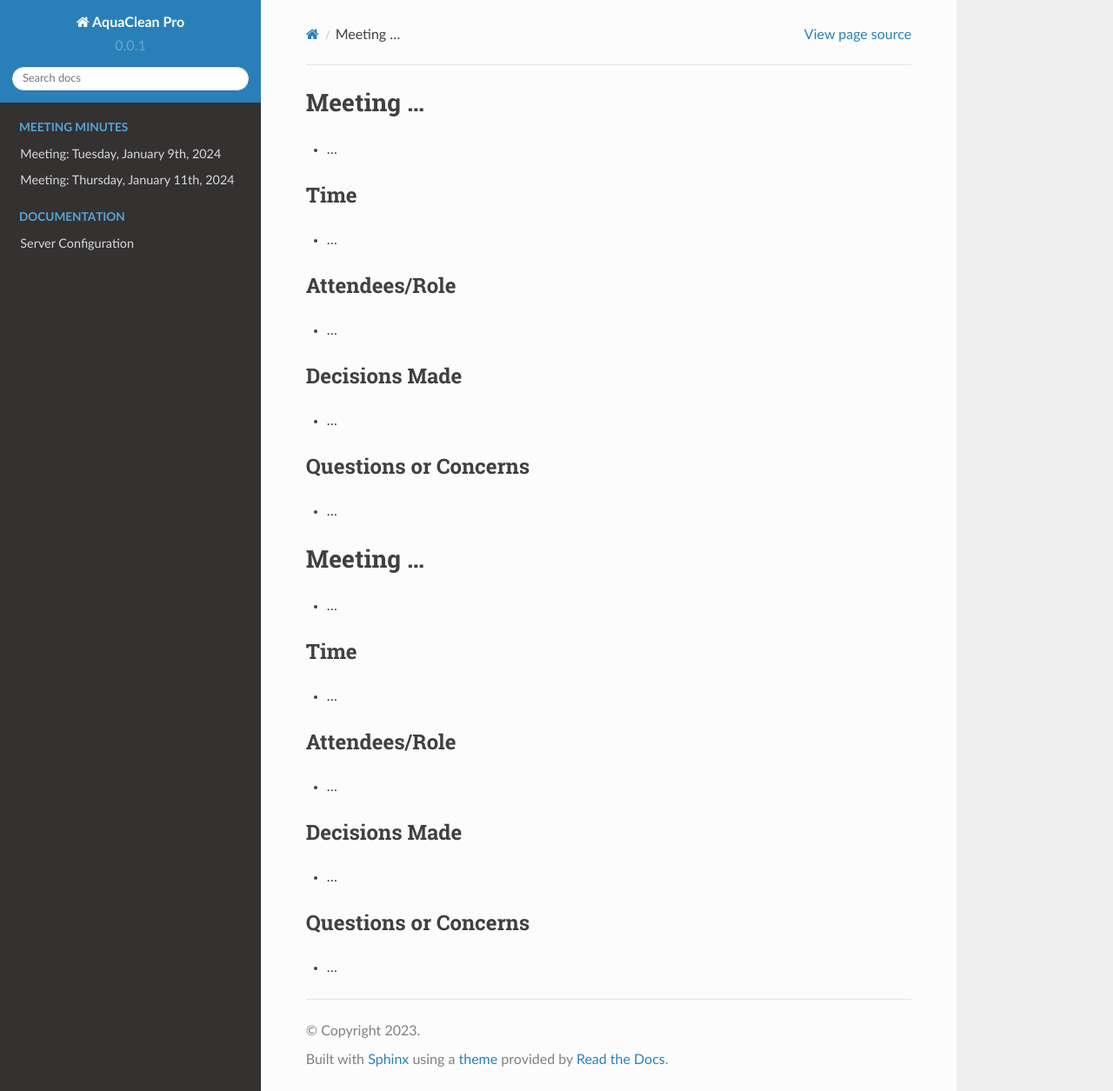
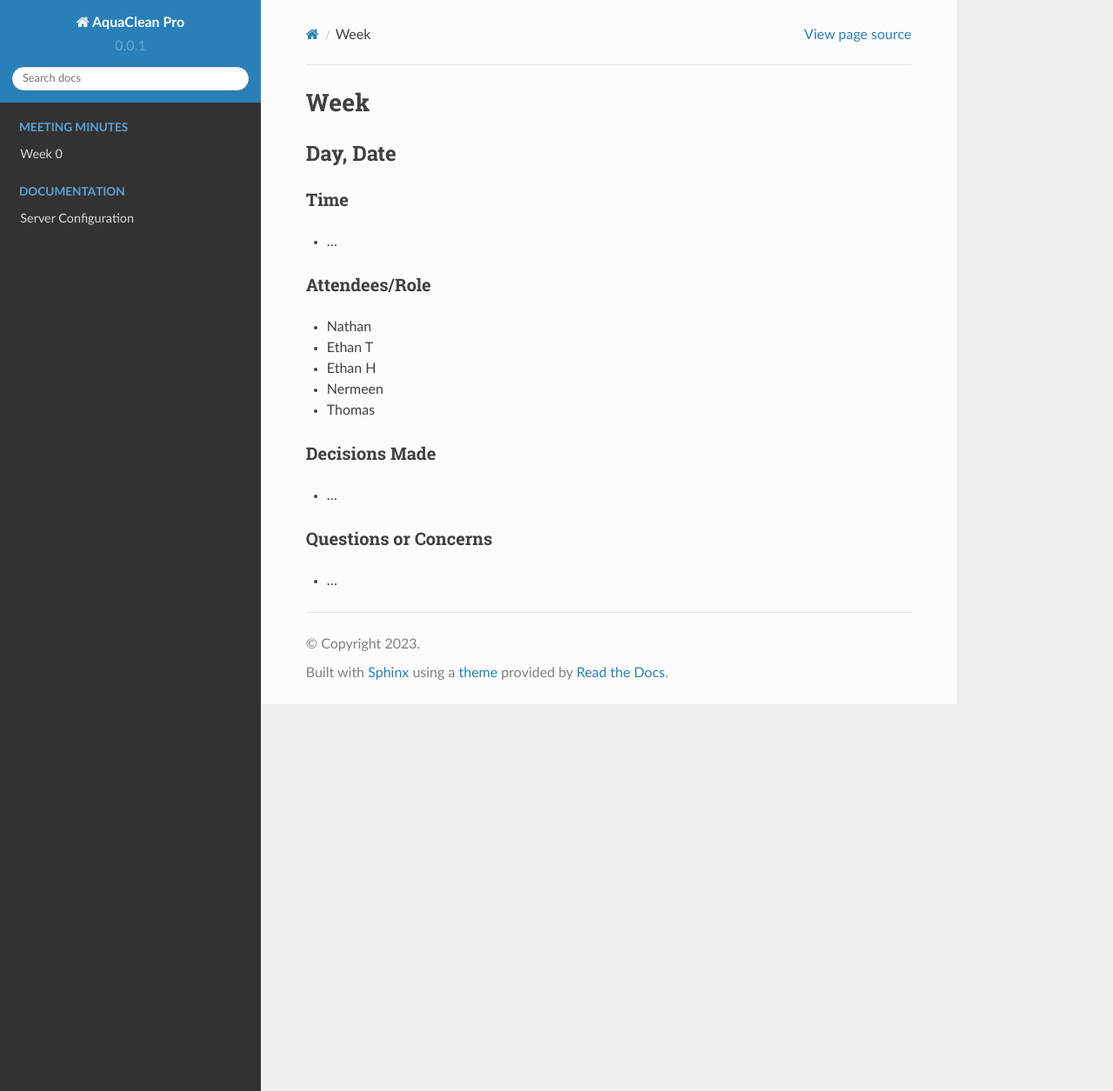
Before and after one commit to NathanWeiland10/AquaCleanPro, a Sphinx documentation site: the page built from docs/meeting-minutes/_template.md, in a window 1280 px wide and 1255 px high. Shown: the whole window at 87% size. Built offline with Sphinx 7.4.7 and the Read the Docs theme 2.0.0, drawn with Linux system fonts in a browser that asks for light colours.

Commit message:
Reformatted meeting minutes

```diff
--- a/docs/index.rst
+++ b/docs/index.rst
@@ -1,6 +1,7 @@
 .. toctree::
     :hidden:
     :caption: Meeting Minutes
+    :maxdepth: 2
 
     meeting-minutes/week0
 
--- a/docs/meeting-minutes/_template.md
+++ b/docs/meeting-minutes/_template.md
@@ -1,21 +1,15 @@
-# Meeting ...
-- ...
+# Week #
+
+## Day, Date
 ### Time
 - ...
 ### Attendees/Role
-- ...
+- Nathan
+- Ethan T
+- Ethan H
+- Nermeen
+- Thomas
 ### Decisions Made
 - ...
 ### Questions or Concerns
 - ...
-
-# Meeting ...
-- ...
-### Time
-- ...
-### Attendees/Role
-- ...
-### Decisions Made
-- ...
-### Questions or Concerns
-- ...
--- a/docs/meeting-minutes/week0.md
+++ b/docs/meeting-minutes/week0.md
@@ -1,4 +1,6 @@
-# Meeting: Tuesday, January 9th, 2024
+# Week 0
+
+## Tuesday, January 9th, 2024
 ### Time
 - 9:00am - 9:20am
 ### Attendees/Role
@@ -13,7 +15,7 @@
 - AquaClean Pro Design:
     - How to design in a way that we can wire the motors?
 
-# Meeting: Thursday, January 11th, 2024
+## Thursday, January 11th, 2024
 ### Time
 - 8:45am - 9:20am
 ### Attendees/Role
```
